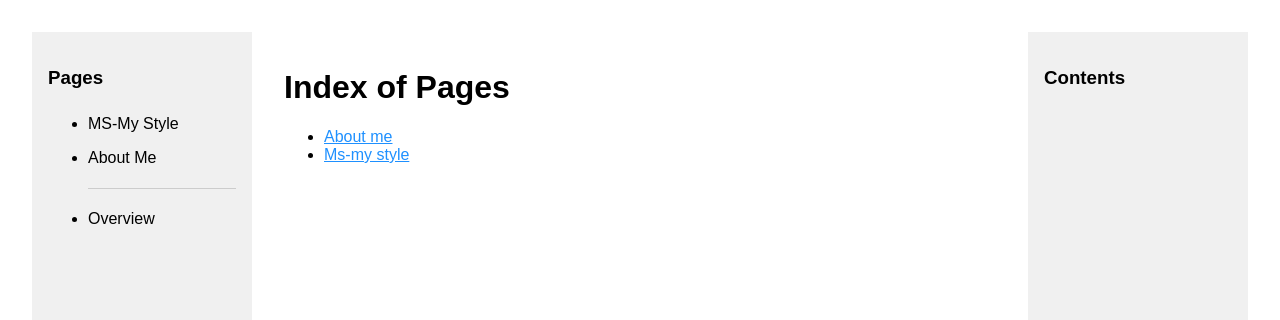
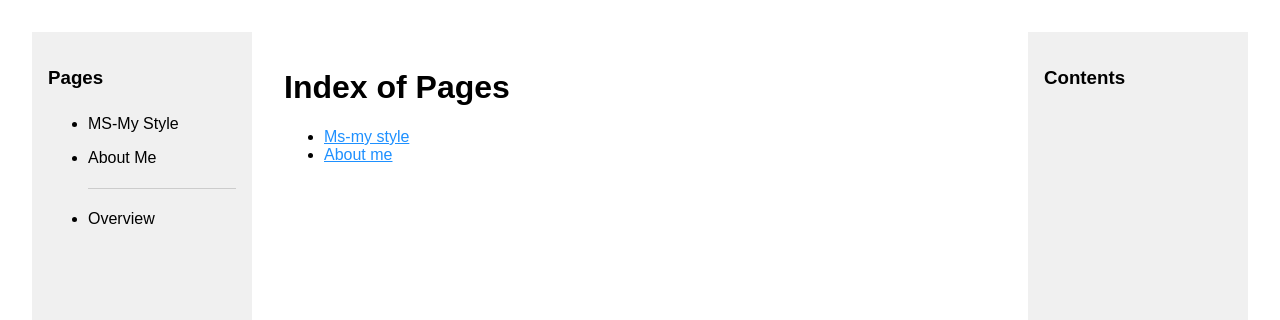
Before and after one commit to enricomariazotti-alt/enricomariazotti-alt.github.io, a Jekyll site: the page built from Overview.md, in a window 1280 px wide and 900 px high. Shown: the top 320 px of the window. Built offline with Jekyll 4.4.1, drawn with Linux system fonts in a browser that asks for light colours.

Commit message:
Overview

```diff
--- a/test.md
+++ b/Overview.md
@@ -7,9 +7,9 @@ nav_order: 3
 # Index of Pages
 
 <ul>
-{% assign pages_sorted = site.pages | sort: "name" %}
+{% assign pages_sorted = site.pages | sort: "nav_order" %}
 {% for p in pages_sorted %}
-  {% if p.name contains ".md" and p.name != "test.md" %}
+  {% if p.name contains ".md" and p.name != "Overview.md" %}
     <li><a href="{{ p.url | relative_url }}">{{ p.title | default: p.name | remove: ".md" | capitalize }}</a></li>
   {% endif %}
 {% endfor %}
```
